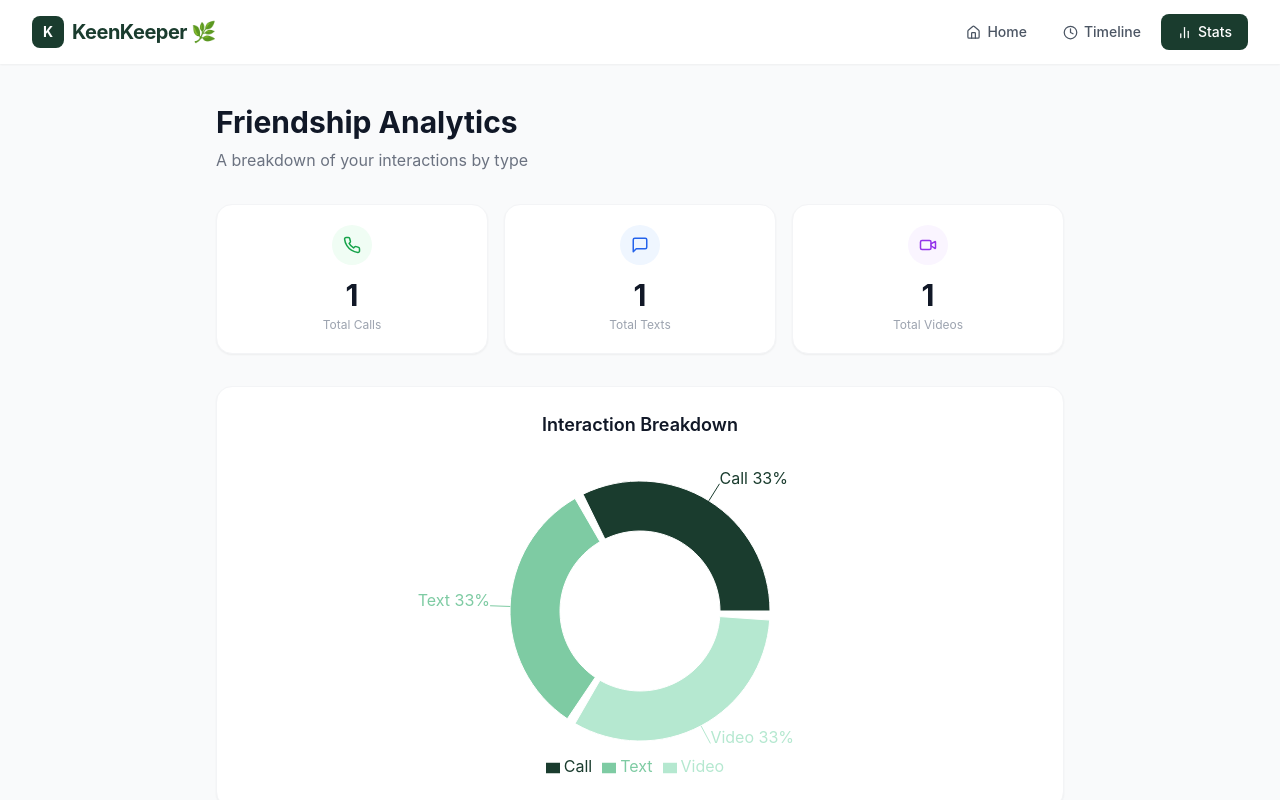
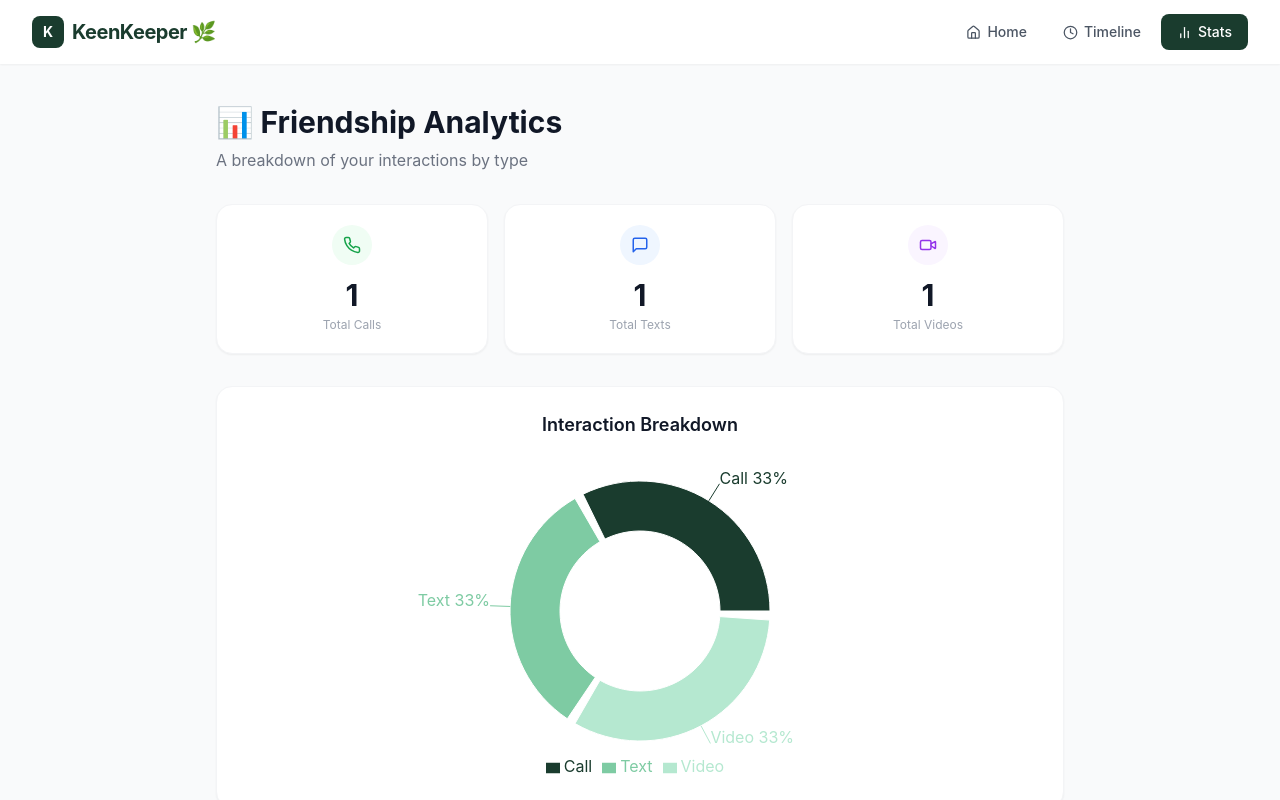
Before and after one commit to Nur-A-Arfin-Rakib/Keenkeeper, a React (Vite) app: page /stats in a window 1280 px wide. Shown: the top 800 px of the page. Built offline with nearby package versions, Linux system fonts and the light colour scheme.

Commit message:
added friendship analytics page with recharts pie chart

```diff
--- a/src/pages/Stats.jsx
+++ b/src/pages/Stats.jsx
@@ -33,7 +33,7 @@ const Stats = () => {
   return (
     <div className="min-h-screen bg-gray-50 py-10">
       <div className="max-w-4xl mx-auto px-4 sm:px-6">
-        <h1 className="text-3xl font-bold text-gray-900 mb-2">Friendship Analytics</h1>
+        <h1 className="text-3xl font-bold text-gray-900 mb-2">📊 Friendship Analytics</h1>
         <p className="text-gray-500 mb-8">A breakdown of your interactions by type</p>
 
         {/* Stat Summary Cards */}
```
